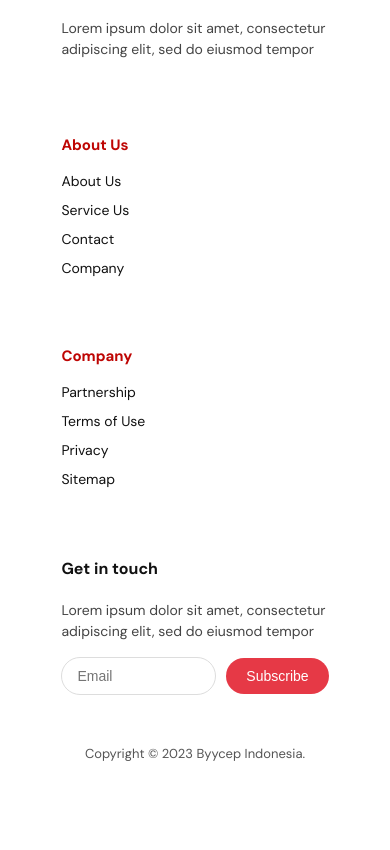
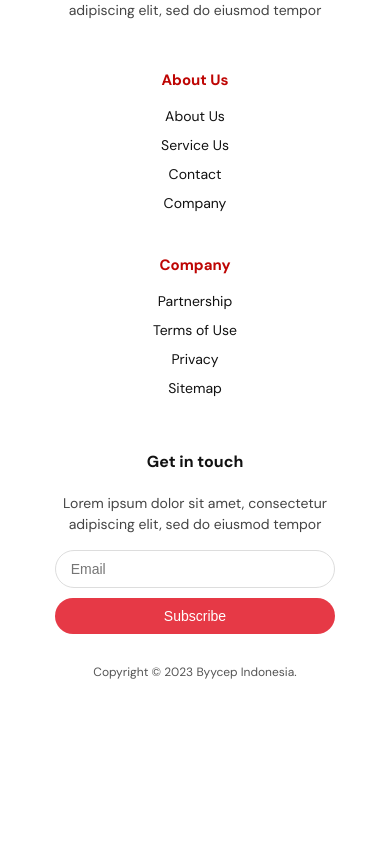
Before and after one commit to orieeiroaja-spec/byyceppatch1.github.io, a plain HTML site: page index.html in a window 390 px wide. Shown: the part 2710-3560 px from the top of the page. After the commit the page ends 3458 px from the top, so only its background shows below. Drawn offline with Linux system fonts and the light colour scheme.

Commit message:
footer.css

```diff
--- a/footer.css
+++ b/footer.css
@@ -55,10 +55,12 @@ footer {
   text-decoration: none;
   color: #111;
   font-size: 14px;
+  transition: color 0.2 ease;
 }
 
 .footer-column ul li a:hover {
   text-decoration: underline;
+  color: #BE0503;
 }
 
 .footer-subscribe p {
@@ -72,6 +74,7 @@ footer {
   display: flex;
   align-items: center;
   gap: 10px;
+  flex-wrap: wrap;
 }
 
 .subscribe-box input {
@@ -80,7 +83,8 @@ footer {
   border: 1px solid #ddd;
   outline: none;
   font-size: 14px;
-  width: 60%;
+  flex: 1;
+  min-width: 180px;
 }
 
 .subscribe-box button {
@@ -105,14 +109,61 @@ footer {
   color: #555;
 }
 
-@media (max-width: 768px) {
+/* Tablet */
+@media (max-width: 992px) {
   .footer-container {
     grid-template-columns: 1fr 1fr;
+    gap: 30px;
+  }
+
+  footer {
+    padding: 40px 8%;
   }
 }
 
-@media (max-width: 480px) {
+/* Mobile */
+@media (max-width: 600px) {
   .footer-container {
     grid-template-columns: 1fr;
+    text-align: center;
+    gap: 24px;
+  }
+
+  .footer-logo img {
+    margin: 0 auto 10px;
+  }
+
+  .footer-logo p {
+    max-width: 300px;
+    margin: 0 auto 15px;
+  }
+
+  .social-icons {
+    justify-content: center;
+  }
+
+  .footer-column h4 {
+    margin-top: 10px;
+  }
+
+  .footer-subscribe {
+    text-align: center;
+  }
+
+  .subscribe-box {
+    flex-direction: column;
+  }
+
+  .subscribe-box input {
+    width: 100%;
+  }
+
+  .subscribe-box button {
+    width: 100%;
+  }
+
+  .footer-bottom {
+    margin-top: 30px;
+    font-size: 12px;
   }
 }
```
